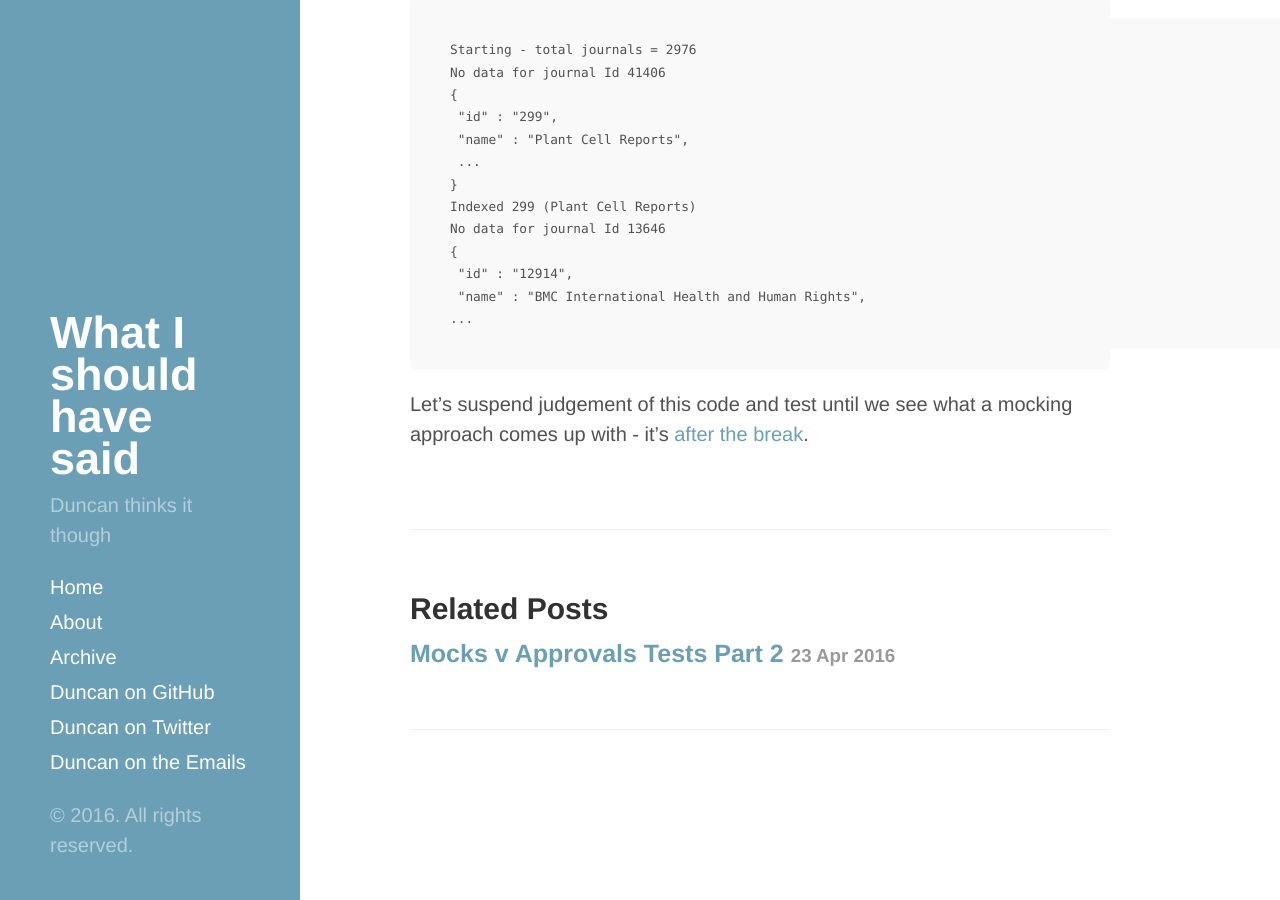
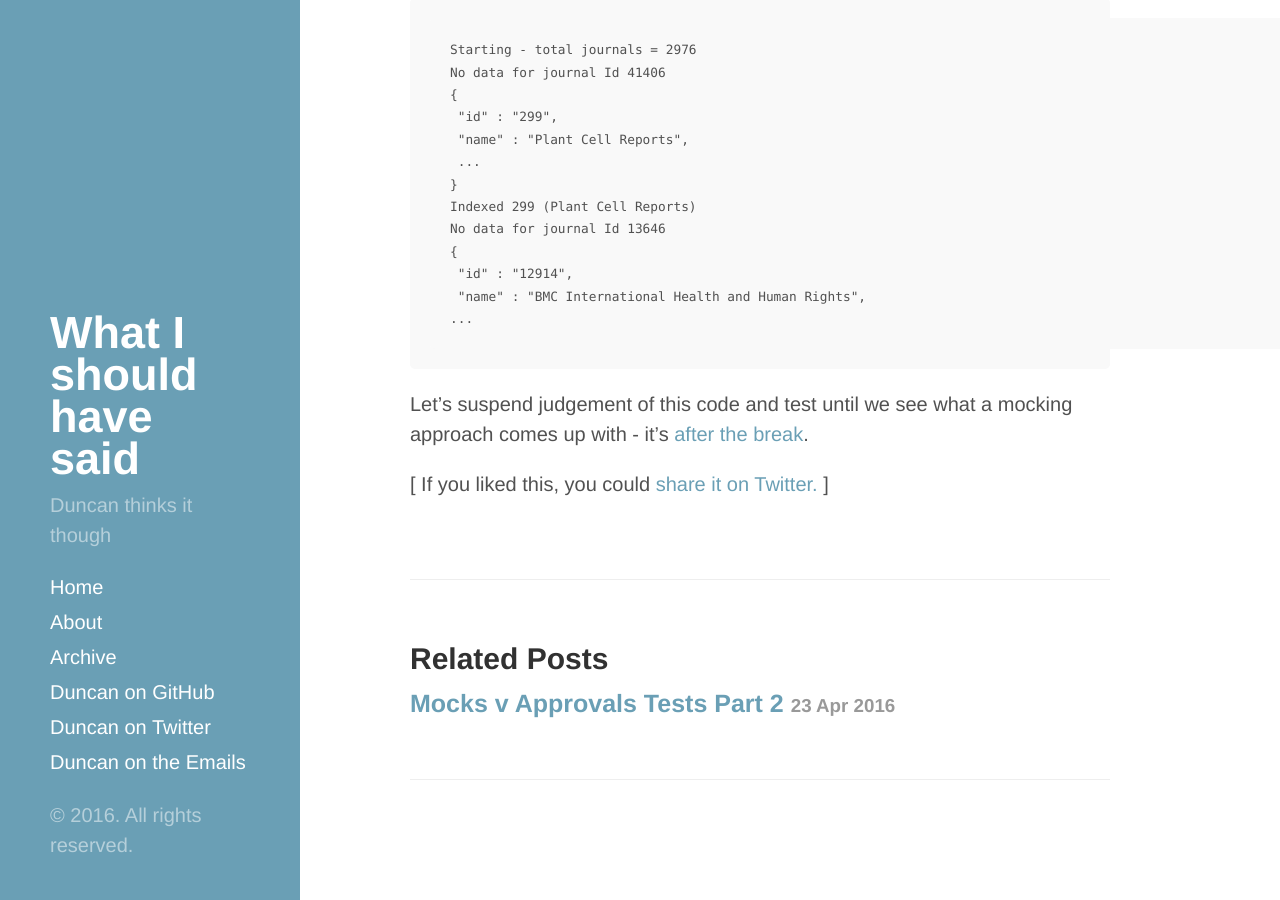
Before and after one commit to dmcg/dmcg.github.io, a Jekyll site: the page built from _posts/2016-04-23-mocks-v-approvals-tests-part1.md, in a window 1280 px wide and 900 px high, scrolled down 3228 px. Built offline with Jekyll 4.4.1, drawn with Linux system fonts in a browser that asks for light colours.

Commit message:
Add Twitter plug

```diff
--- /dev/null
+++ b/_includes/twitter-plug.html
@@ -0,0 +1,4 @@
+[ If you liked this, you could
+<a href="https://twitter.com/intent/tweet?url={{ site.url }}{{ page.url }}&text={{ page.title }}&via=duncanmcg"
+   target="_blank">
+    share it on Twitter.</a> ]
--- a/_layouts/post.html
+++ b/_layouts/post.html
@@ -6,6 +6,8 @@ layout: default
   <h1 class="post-title">{{ page.title }}</h1>
   <span class="post-date">{{ page.date | date_to_string }}</span>
   {{ content }}
+
+  <div>{% include twitter-plug.html %}</div>
 </div>
 
 <div class="related">
```
